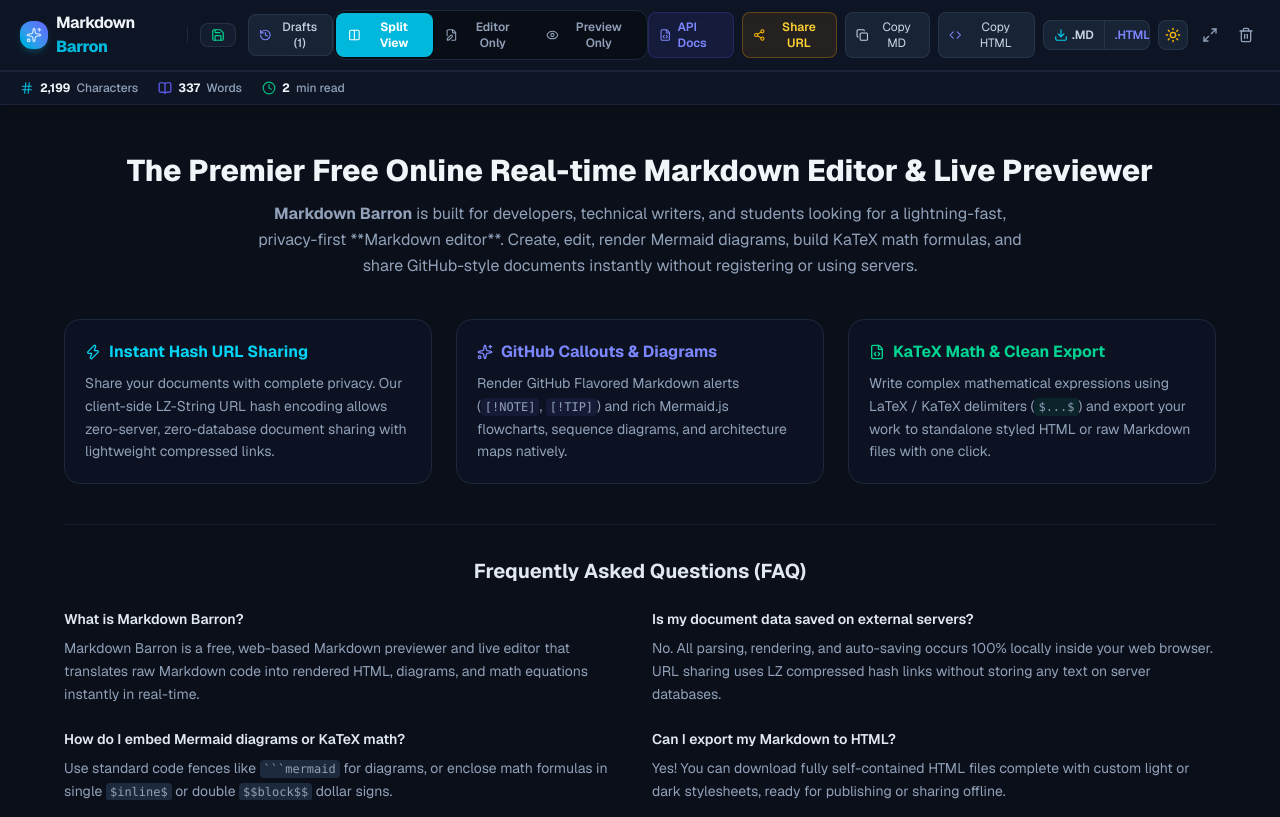
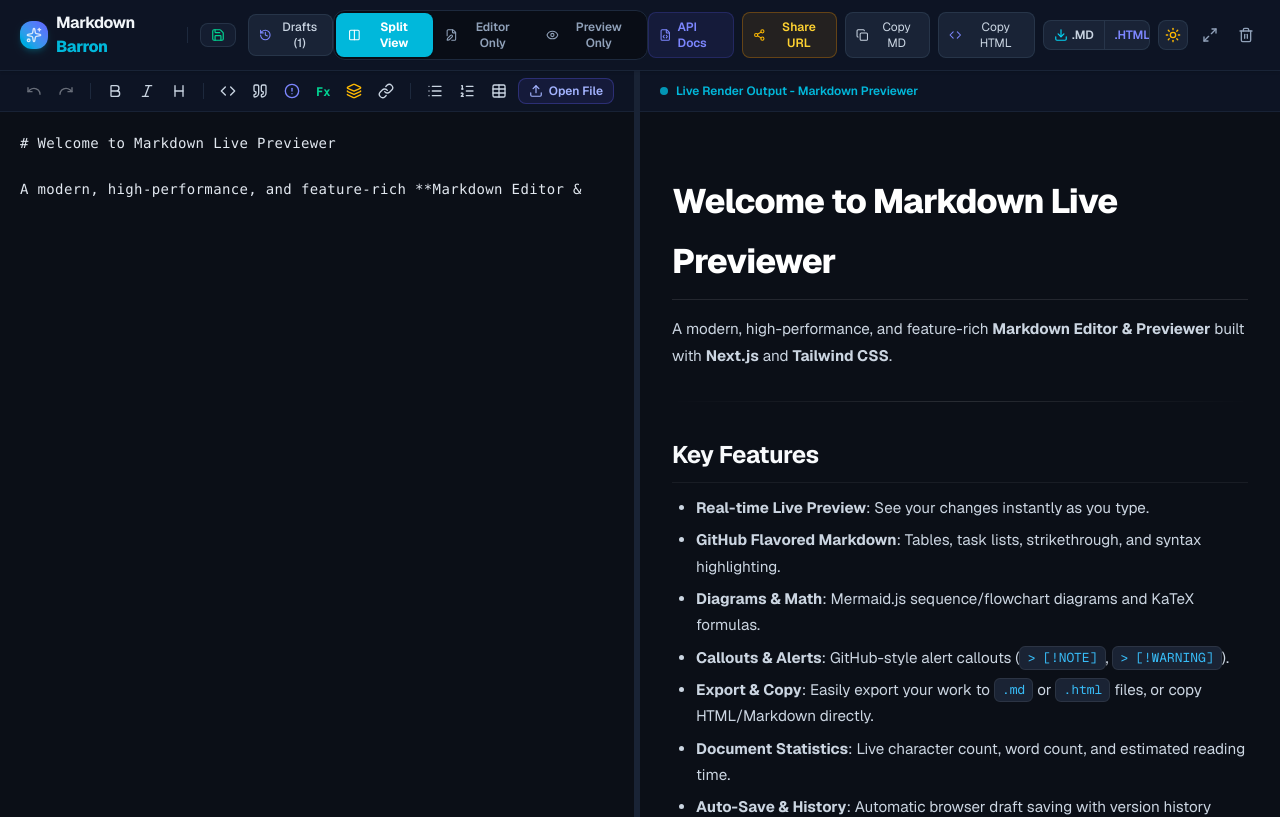
Before and after one commit to LOCAL2/markdown-preview, a Next.js app: page / in a window 1280 px wide. Shown: the top 817 px of the page. Built offline with nearby package versions, Linux system fonts and the light colour scheme.

Commit message:
fix(ui): fix editor layout height to full screen with scrollable SEO footer below editor

```diff
--- a/app/page.tsx
+++ b/app/page.tsx
@@ -708,7 +708,7 @@
 
   return (
     <div
-      className={`theme-${theme} flex flex-col h-screen overflow-hidden ${
+      className={`theme-${theme} flex flex-col min-h-screen ${
         isDark ? "bg-[#0b0f17] text-slate-100" : "bg-slate-50 text-slate-900"
       }`}
     >
@@ -944,7 +944,7 @@
       </header>
 
       {/* Main Workspace */}
-      <main className="flex-1 flex flex-col md:flex-row overflow-hidden relative">
+      <main className="flex-1 flex flex-col md:flex-row overflow-hidden relative min-h-[calc(100vh-100px)]">
         {/* Left Pane: Editor */}
         {(viewMode === "split" || viewMode === "editor") && (
           <div
```
